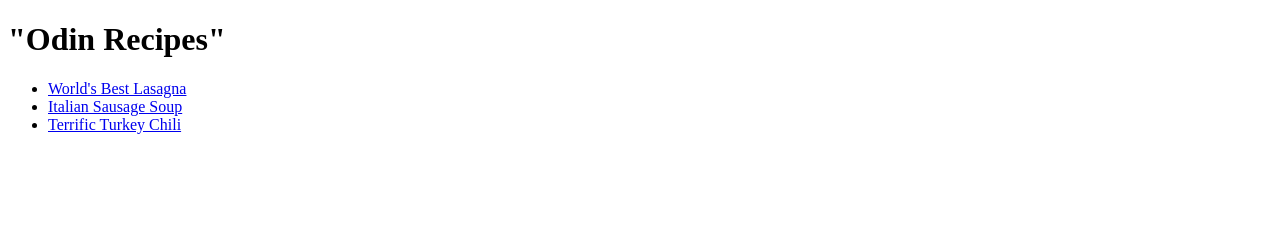
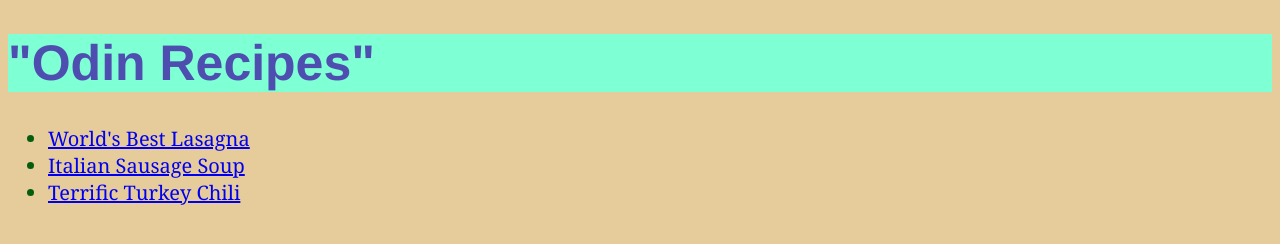
Before and after one commit to bballetta/odin-recipes, a plain HTML site: page index.html in a window 1280 px wide. Drawn offline with Linux system fonts and the light colour scheme.

Commit message:
Add style sheet

```diff
--- a/index.html
+++ b/index.html
@@ -3,6 +3,7 @@
   <head>
     <meta charset="UTF-8">
     <title>Odin Recipes</title>
+    <link rel="stylesheet" href="style.css">
   </head>
 
   <body>
--- /dev/null
+++ b/style.css
@@ -0,0 +1,17 @@
+h1{
+    font-family: 'Franklin Gothic Medium', 'Arial Narrow', Arial, sans-serif;
+    font-size: 50px;
+    color: rgb(78, 78, 176);
+    background-color: aquamarine;
+}
+
+body{
+    font-family: Cambria, Cochin, Georgia, Times, 'Times New Roman', serif;
+    font-size: 20px;
+    color: rgb(4, 93, 13);
+    background-color: rgb(230, 204, 155);
+}
+
+img{
+    text-align: center;
+}
```
Also changed, not shown: recipes/chili.html (+1 -0 lines), recipes/lasagna.html (+2 -1 lines), recipes/sausage_soup.html (+1 -0 lines).
